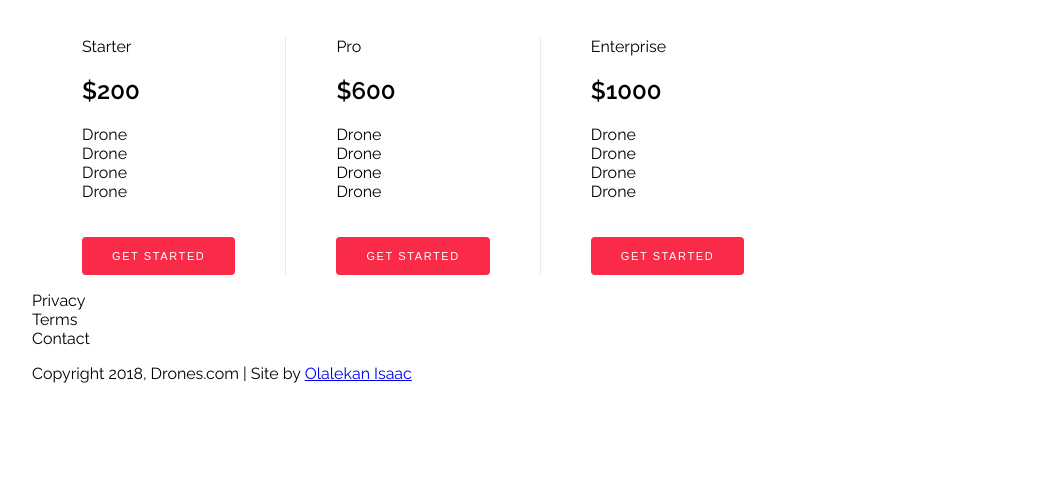
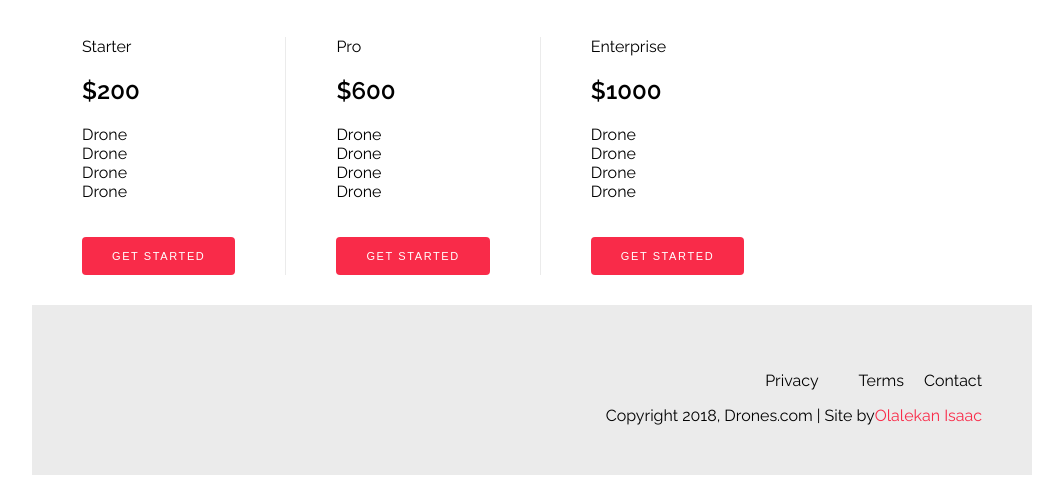
Before and after one commit to lalaee/drones, a plain HTML site: page index.html in a window 1280 px wide. Shown: the part 1216-1699 px from the top of the page, without its empty margins (108-1171 px from the left). Before the commit the page ends 1607 px from the top, so only its background shows below. Drawn offline with Linux system fonts and the light colour scheme.

Commit message:
Done. v01

```diff
--- a/css/styles.css
+++ b/css/styles.css
@@ -162,3 +162,31 @@ button {
   color: #FFF;
   background-color: #f92b49;
 }
+
+
+#footer {
+	margin-top: 30px;
+	background-color: #ebebeb;
+	padding: 50px 200px;
+	padding-right: 50px;
+}
+
+#footer-details {
+	display: flex;
+	justify-content: flex-end;
+}
+
+.foot {
+	padding: 0 20px;
+}
+
+span {
+	display: flex;
+	justify-content: flex-end;
+
+}
+
+a {
+	text-decoration: none;
+	color: #f92b49
+}
--- a/index.html
+++ b/index.html
@@ -79,8 +79,7 @@
         </div>
       </section>
       <section id="how-it-works">
-        <iframe id="video" width="860" height="315"
-        src="https://www.youtube.com/embed/z0_0MU8ewj0?rel=0&controls=0&showinfo=0" frameborder="0" allowfullscreen>
+        <iframe id="video" width="860" height="315" src="https://www.youtube.com/embed/z0_0MU8ewj0?rel=0&amp;controls=0&amp;showinfo=0" frameborder="0" allowfullscreen=""></iframe>
         </iframe>
       </section>
       <section id="pricing">
@@ -125,18 +124,18 @@
         </div>
       </section>
       <section id="footer">
-        <ul>
-          <li>
+        <ul id="footer-details">
+          <li class="foot">
             Privacy
           </li>
-          <li>
+          <li class="foot">
             Terms
-          </li>
+          </li class="foot">
           <li>
             Contact
           </li>
         </ul>
-        <span>Copyright 2018, Drones.com | Site by <a href="https://github.com/lalaee/drones">Olalekan Isaac</a></span>
+        <span>Copyright 2018, Drones.com | Site by <a href="https://github.com/lalaee/drones"> Olalekan Isaac</a></span>
       </section>
     </div>
   </div>
```
